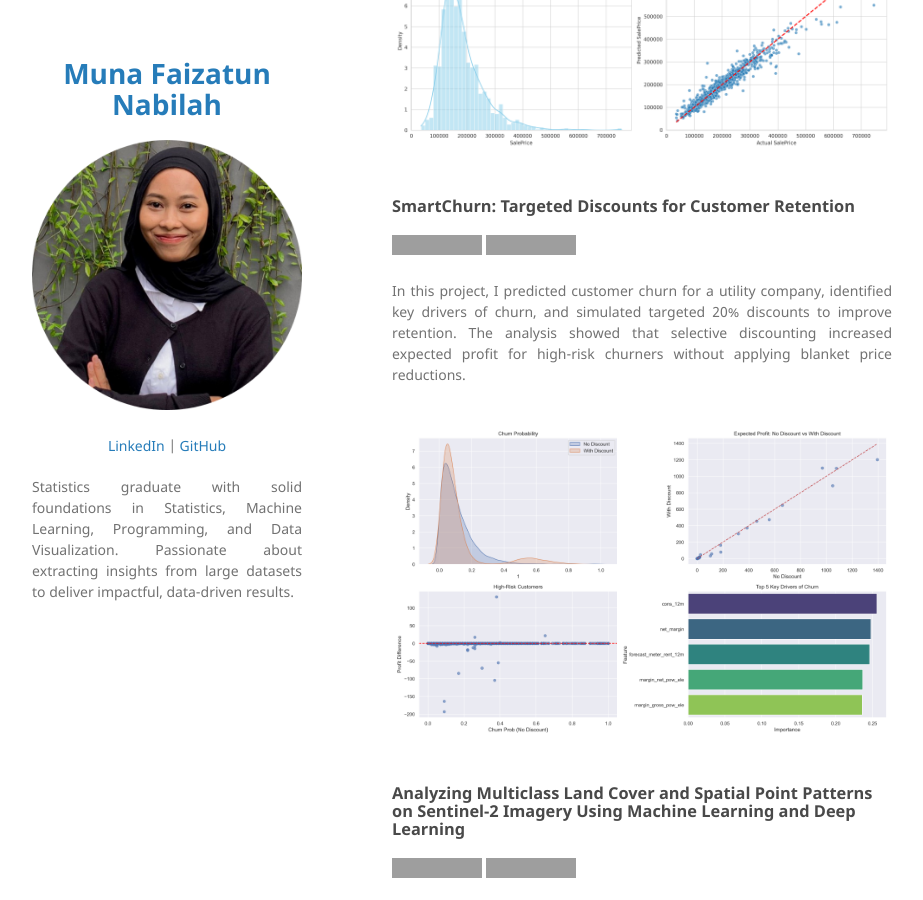
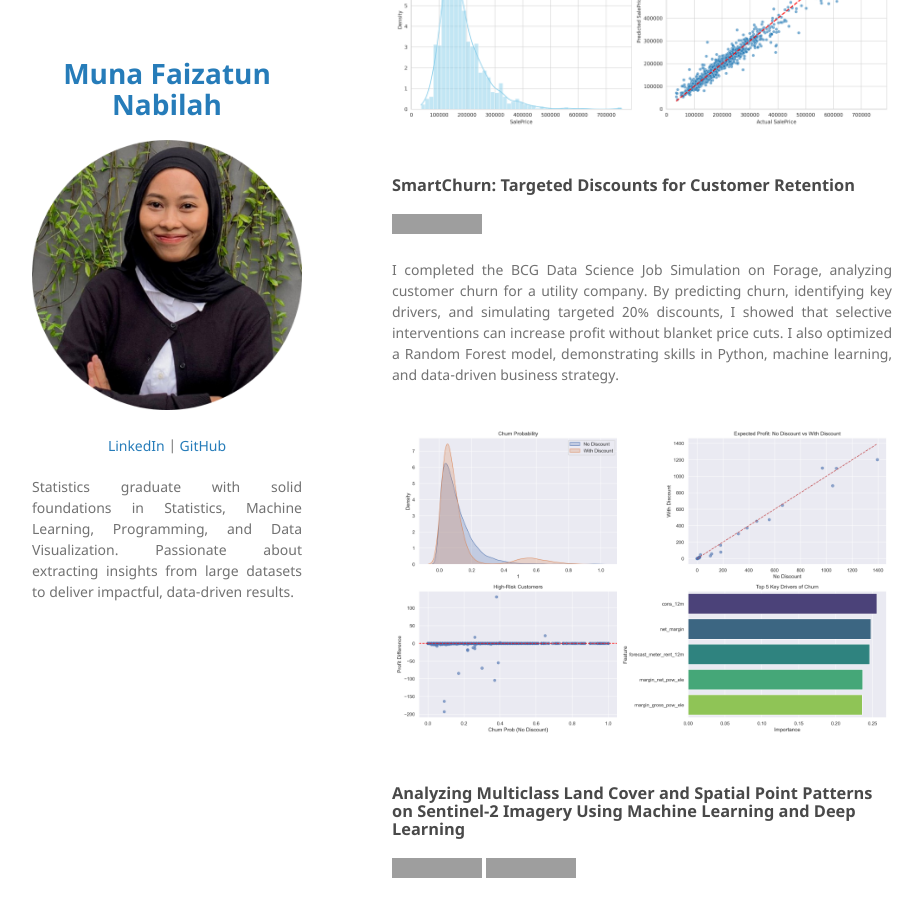
Before and after one commit to munafaizatun/munafaizatun.github.io, a Jekyll site: the page built from index.md, in a window 1280 px wide and 900 px high, scrolled down 1180 px. Shown: the whole window, without its empty margins (178-1101 px from the left). Built offline with Jekyll 4.4.1, drawn with Linux system fonts in a browser that asks for light colours; our own code applies the rules of GitHub Pages for plain Markdown files; some of the changed text lies outside the part shown; grey boxes are pictures that could not be loaded.

Commit message:
Create index.md

```diff
--- a/index.md
+++ b/index.md
@@ -5,10 +5,9 @@
 
 ### Customer & Retail Insights
 
-[![Open Notebook](https://img.shields.io/badge/Jupyter-Open_Notebook-blue?logo=Jupyter)](projects/chip-store_analysis.html)
 [![View on GitHub](https://img.shields.io/badge/GitHub-View_on_GitHub-blue?logo=GitHub)](https://github.com/munafaizatun/retail-analytics)
 
-<div style="text-align: justify">Analyzed customer behavior and retail trial performance to uncover key sales drivers and evaluate promotional impacts. Identified top-performing segments (Young Singles/Couples, Older Families) and measured store-level trial effectiveness to guide data-driven marketing and assortment strategies.</div>
+<div style="text-align: justify">Completed the Quantium Data Analyst Job Simulation on Forage, analyzing customer behavior and retail trials to uncover key sales drivers, identify top-performing segments, and deliver actionable, data-driven recommendations for strategic decision-making.</div>
 <br>
 <center>
 <img src="images/comprehensive_store_summary_grid.png"/>
@@ -34,10 +33,9 @@
 
 ### SmartChurn: Targeted Discounts for Customer Retention
 
-[![Open Notebook](https://img.shields.io/badge/Jupyter-Open_Notebook-blue?logo=Jupyter)](projects/smart-churn.html)
 [![View on GitHub](https://img.shields.io/badge/GitHub-View_on_GitHub-blue?logo=GitHub)](https://github.com/munafaizatun/customer_churn_prediction)
 
-<div style="text-align: justify">In this project, I predicted customer churn for a utility company, identified key drivers of churn, and simulated targeted 20% discounts to improve retention. The analysis showed that selective discounting increased expected profit for high-risk churners without applying blanket price reductions.</div>
+<div style="text-align: justify">I completed the BCG Data Science Job Simulation on Forage, analyzing customer churn for a utility company. By predicting churn, identifying key drivers, and simulating targeted 20% discounts, I showed that selective interventions can increase profit without blanket price cuts. I also optimized a Random Forest model, demonstrating skills in Python, machine learning, and data-driven business strategy.</div>
 <br>
 <center>
 <img src="images/customer_churn_analysis.png"/>
```
